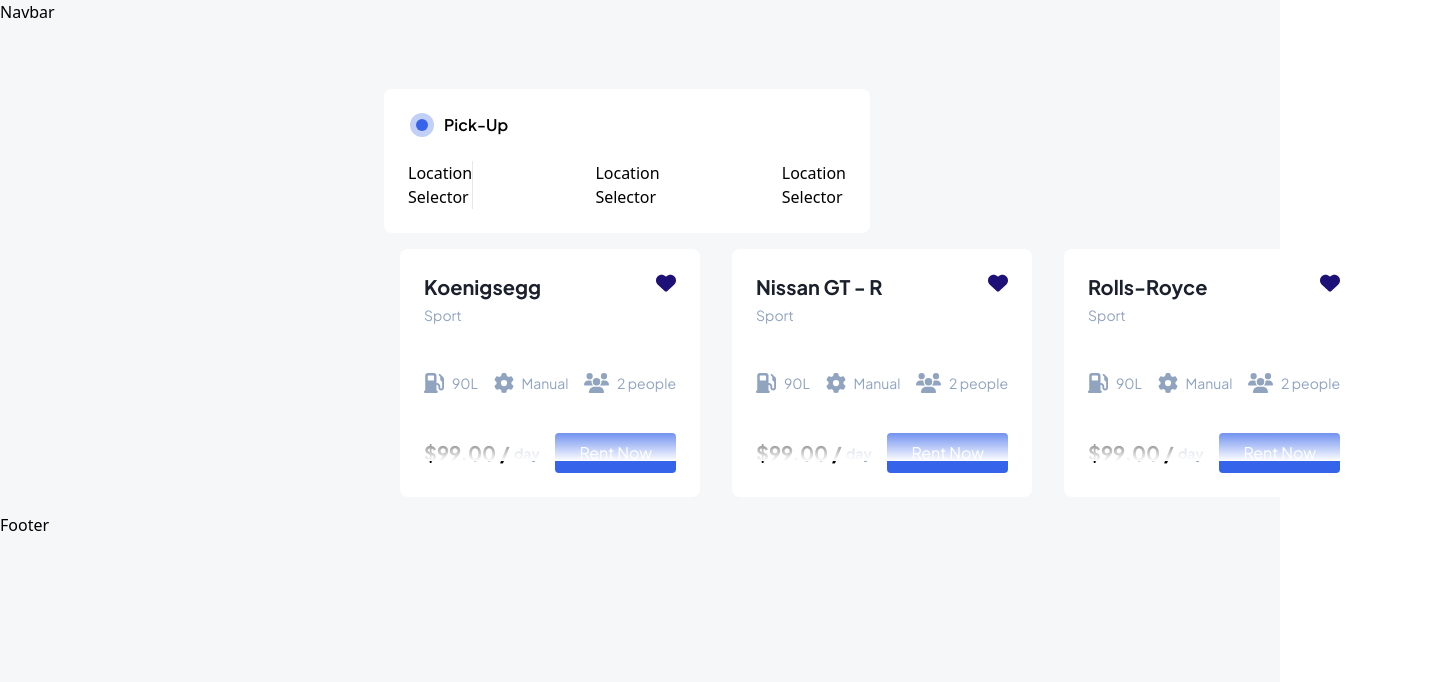
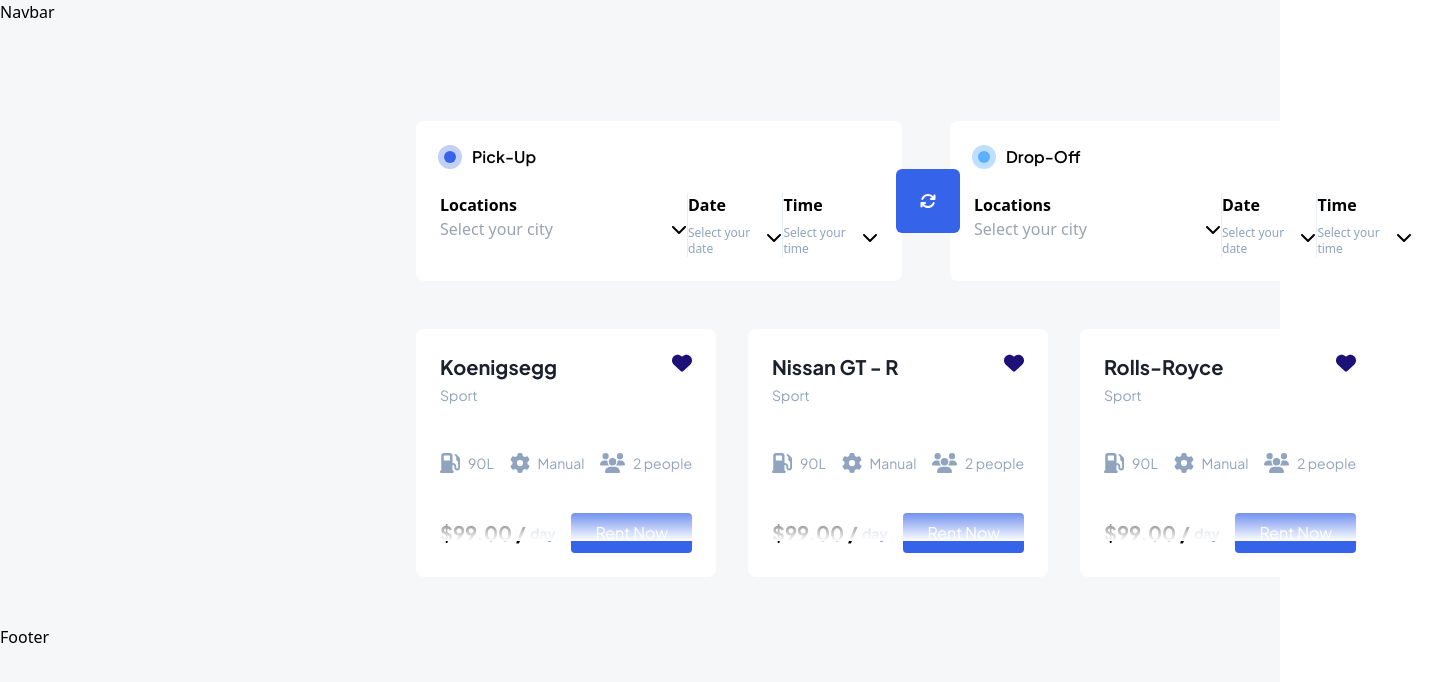
Before and after one commit to AdrienBelhomme/car, a Next.js app: page /category in a window 1280 px wide. Shown: the top 682 px of the page, 1440 px wide, since content can reach past the window. Built offline with nearby package versions, Linux system fonts and the light colour scheme.

Commit message:
update tailwind config, modify picker to get value for both pick-up and drop-off. Pass correct props from category page to picker

```diff
--- a/components/Picker.jsx
+++ b/components/Picker.jsx
@@ -1,23 +1,63 @@
-const Picker = () => {
-  console.log('Picker');
+import { FontAwesomeIcon } from '@fortawesome/react-fontawesome';
+import { faChevronDown } from '@fortawesome/free-solid-svg-icons';
+import '@fortawesome/fontawesome-svg-core/styles.css';
+import { useState } from 'react';
+
+const Picker = ({ isPickup }) => {
+  const [state, setState] = useState({
+    location: '',
+    date: '',
+    time: '',
+  });
+
+  const handleInputChange = (e) => {
+    const { target } = e;
+    const value = target.type === 'checkbox' ? target.checked : target.value;
+    const { name } = target;
+
+    setState({
+      ...state, [name]: value,
+    });
+  };
+
+  console.log(state);
+
   return (
     <div className="flex flex-col w-486 bg-white rounded-lg p-6">
       <div className="flex items-center mb-6">
-        <span className="rounded-full w-3 h-3 bg-btn-blue mr-4 ml-2 shadow-dot-shadow" />
-        <h4 className="font-jakarta font-semibold">Pick-Up</h4>
+        <span className={`rounded-full w-3 h-3 ${isPickup ? 'bg-btn-blue' : 'bg-drop-off'} mr-4 ml-1 ${isPickup ? 'shadow-dot-shadow' : 'shadow-drop-off-shad'}`} />
+        <h4 className="font-jakarta font-semibold">{isPickup ? 'Pick-Up' : 'Drop-Off'}</h4>
       </div>
-      <div className="selectors flex justify-between">
-        <div className="seletor border-r">
-          <p>Location</p>
-          <div>Selector</div>
+      <div className="flex justify-between">
+        <div className="">
+          <p className="font-bold">Locations</p>
+          <div className="flex items-center cursor-pointer">
+            {/* <label className="text-secondinary-light-300 text-xs mr-2 mt-2 font-light">Select your city</label> */}
+            <input
+              placeholder="Select your city"
+              name="location"
+              type="text"
+              value={state.location}
+              onChange={handleInputChange}
+            />
+            <FontAwesomeIcon icon={faChevronDown} />
+          </div>
         </div>
-        <div className="seletor">
-          <p>Location</p>
-          <div>Selector</div>
+        <div className="border-r border-picker" />
+        <div>
+          <p className="font-bold">Date</p>
+          <div className="flex items-center cursor-pointer">
+            <p className="text-secondinary-light-300 text-xs mr-2 mt-2 font-light">Select your date</p>
+            <FontAwesomeIcon icon={faChevronDown} />
+          </div>
         </div>
-        <div className="seletor">
-          <p>Location</p>
-          <div>Selector</div>
+        <div className="border-r border-picker" />
+        <div className="">
+          <p className="font-bold">Time</p>
+          <div className="flex items-center cursor-pointer">
+            <p className="text-secondinary-light-300 text-xs mr-2 mt-2 font-light">Select your time</p>
+            <FontAwesomeIcon icon={faChevronDown} />
+          </div>
         </div>
       </div>
     </div>
@@ -25,3 +65,28 @@ const Picker = () => {
 };
 
 export default Picker;
+
+/*
+render() {
+  return (
+    <form>
+      <label>
+        Is going:
+        <input
+          name="isGoing"
+          type="checkbox"
+          checked={this.state.isGoing}
+          onChange={this.handleInputChange} />
+      </label>
+      <br />
+      <label>
+        Number of guests:
+        <input
+          name="numberOfGuests"
+          type="number"
+          value={this.state.numberOfGuests}
+          onChange={this.handleInputChange} />
+      </label>
+    </form>
+  );
+} */
--- a/pages/category.js
+++ b/pages/category.js
@@ -1,12 +1,33 @@
+import { FontAwesomeIcon } from '@fortawesome/react-fontawesome';
+import { faArrowsRotate } from '@fortawesome/free-solid-svg-icons';
+import '@fortawesome/fontawesome-svg-core/styles.css';
+import { useState } from 'react';
+
 import { CarCard, Picker } from '../components';
 import images from '../assets';
 
 const category = () => {
   const carList = ['Koenigsegg', 'Nissan GT - R', 'Rolls-Royce'];
+  const [isPickup, setIsPickup] = useState(true);
+
+  const inversePicker = () => {
+    console.log('lcik');
+    return (
+      <div onClick={() => {}} className="flex bg-btn-blue rounded-md h-16 w-16 items-center cursor-pointer justify-center m-auto absolute inset-0">
+        <FontAwesomeIcon icon={faArrowsRotate} color="white" />
+      </div>
+    );
+  };
+
   return (
-    <div className="ml-96">
-      <Picker />
-      <div className="flex">
+    <div className="ml-96 p-8">
+      <div className="flex relative w-64rem">
+        <div className="mr-12"><Picker isPickup /></div>
+        {inversePicker()}
+        <Picker isPickup={false} />
+      </div>
+
+      <div className="flex mt-8 -ml-4">
         {carList.map((model, index) => (
           <div key={index} className="m-4">
             <CarCard model={model} image={Object.values(images)[index].src} />
--- a/tailwind.config.js
+++ b/tailwind.config.js
@@ -64,7 +64,9 @@ module.exports = {
         'secondinary-dark-900': '#040815',
         'overlay-black': 'rgba(0, 0, 0, 0.8)',
         'btn-blue': '#3563E9',
-        'btn-blue-30%': 'rgba(53, 99, 233, 0.3);',
+        'btn-blue-30%': 'rgba(53, 99, 233, 0.3)',
+        picker: 'rgba(195, 212, 233, 0.4)',
+        'drop-off': '#5CAFFC',
       },
       width: {
         215: '215px',
@@ -72,6 +74,7 @@ module.exports = {
         357: '357px',
         486: '486px',
         557: '557px',
+        '64rem': '64rem',
       },
       height: {
         300: '300px',
@@ -99,6 +102,7 @@ module.exports = {
       },
       boxShadow: {
         'dot-shadow': '0px 0px 0px 6px rgba(53, 99, 233, 0.3)',
+        'drop-off-shad': '0px 0px 0px 6px rgba(92, 175, 252, 0.4)',
       },
     },
     fontFamily: {
```
